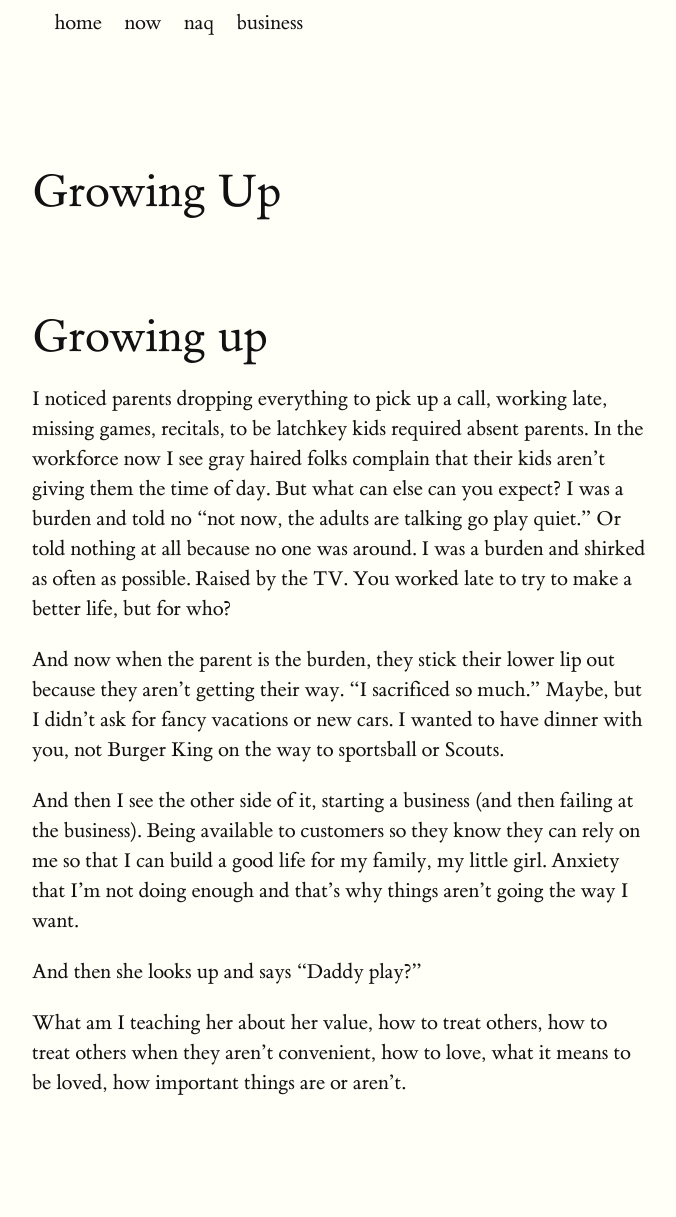
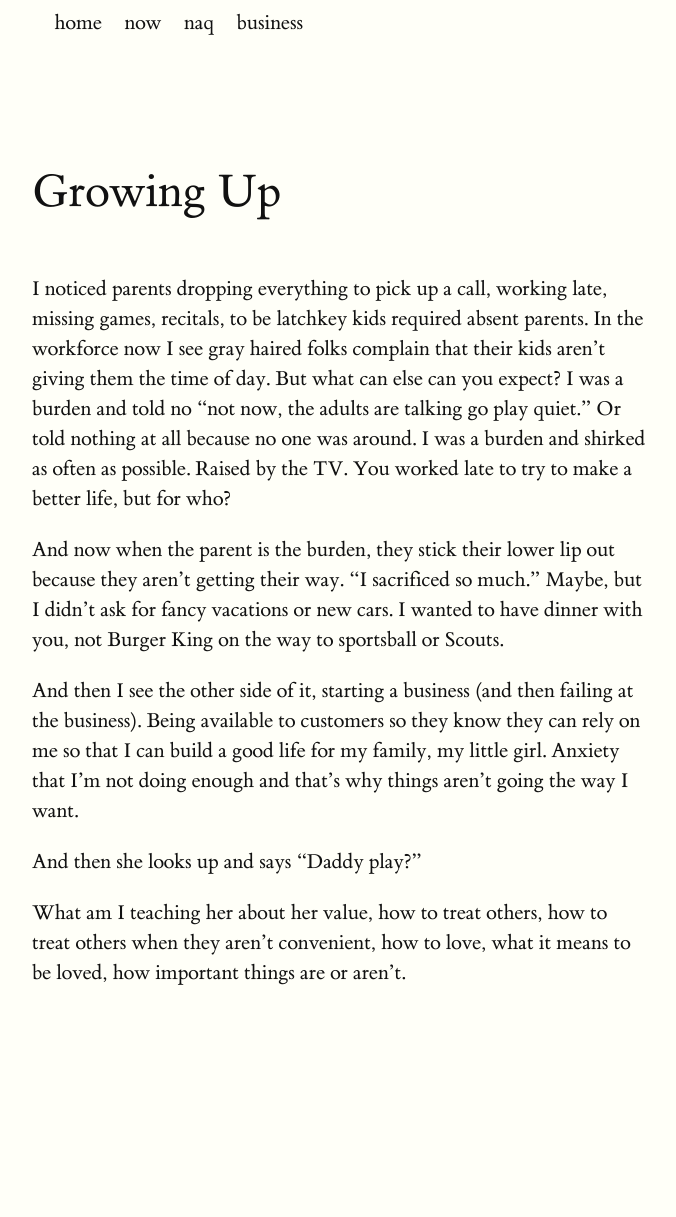
Before and after one commit to pact-wheeler/exp7, a Jekyll site: the page built from _posts/2025-10-27-Growing-Up.md, in a window 1280 px wide. Shown: the whole page, without its empty margins (128-804 px from the left). Built offline with Jekyll 4.4.1, drawn with Linux system fonts in a browser that asks for light colours; after the commit the page ends 1107 px from its top, so only the background shows below that.

Commit message:
Update 2025-10-27-Growing-Up.md

```diff
--- a/_posts/2025-10-27-Growing-Up.md
+++ b/_posts/2025-10-27-Growing-Up.md
@@ -5,9 +5,6 @@ permalink: /growing/
 date: 2025-10-27
 tags: non-fiction essay
 ---
-
-# Growing up
-
 I noticed parents dropping everything to pick up a call, working late, missing games, recitals, to be latchkey kids required absent parents. In the workforce now I see gray haired folks complain that their kids aren’t giving them the time of day. But what can else can you expect? I was a burden and told no "not now, the adults are talking go play quiet." Or told nothing at all because no one was around. I was a burden and shirked as often as possible. Raised by the TV. You worked late to try to make a better life, but for who?
 
 And now when the parent is the burden, they  stick their lower lip out because they aren't getting their way. "I sacrificed so much." Maybe, but I didn't ask for fancy vacations or new cars. I wanted to have dinner with you, not Burger King on the way to sportsball or Scouts.
@@ -16,4 +13,5 @@ And then I see the other side of it, starting a business (and then failing at th
 
 And then she looks up and says “Daddy play?”
 
+
 What am I teaching her about her value, how to treat others, how to treat others when they aren't convenient, how to love, what it means to be loved, how important things are or aren't.
```
